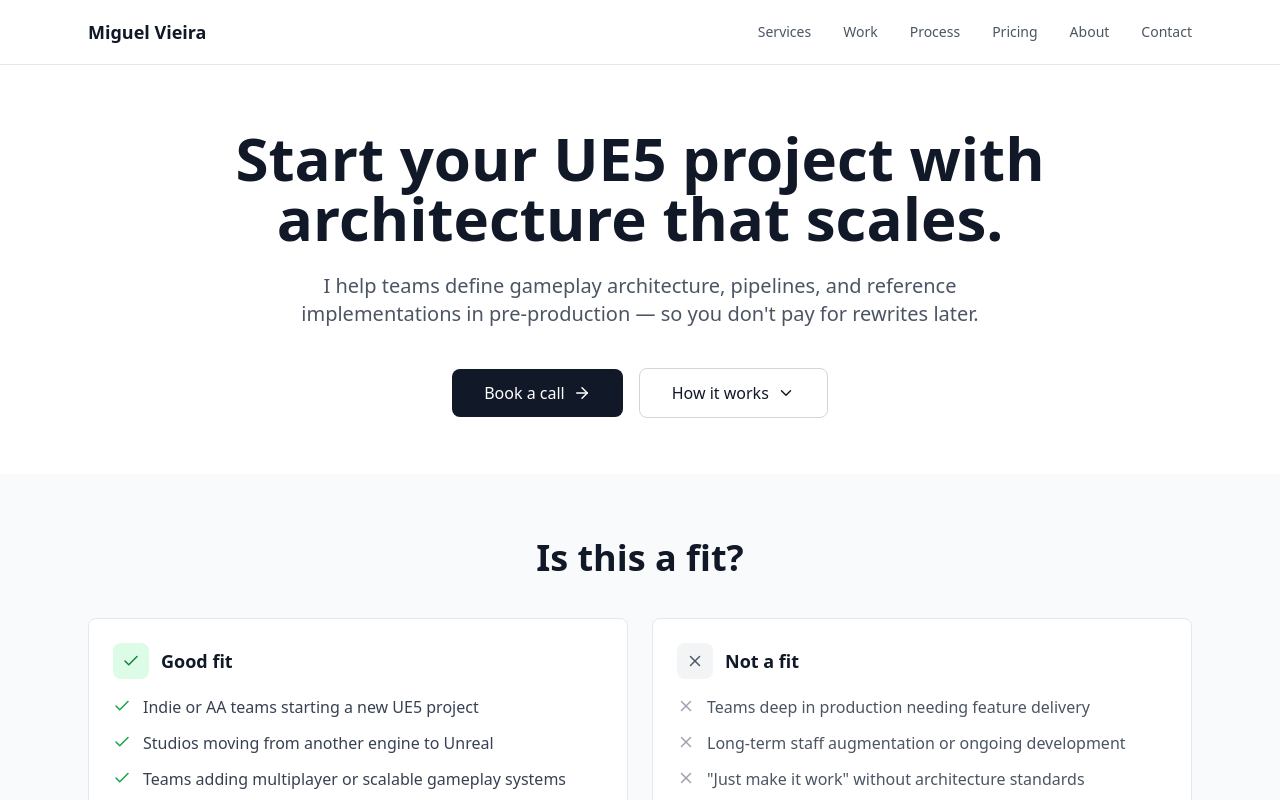
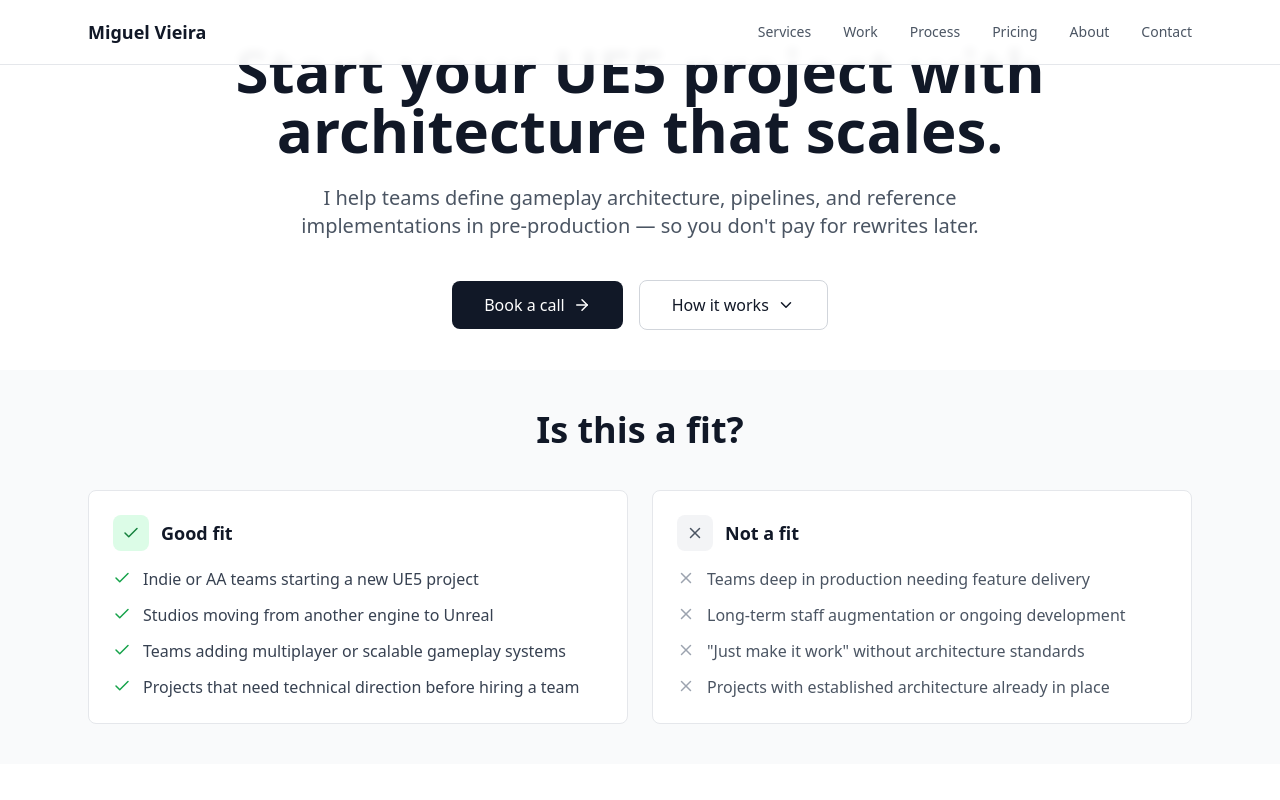
Before and after one commit to toamig/Pre-Production-Consulting, a React (Vite) app: page / in a window 1280 px wide. Shown: the top 800 px of the page. Built offline with nearby package versions, Linux system fonts and the light colour scheme.

Commit message:
Pin hero + fit sections to exactly fill 16:9 viewport below nav

```diff
--- a/src/components/Hero.tsx
+++ b/src/components/Hero.tsx
@@ -17,8 +17,8 @@ export default function Hero() {
   };
 
   return (
-    <section id="hero" className="pt-24 pb-12 md:pt-32 md:pb-14">
-      <div className="max-w-4xl mx-auto px-6 text-center">
+    <section id="hero" className="min-h-[calc(50vh-32px)] flex items-center">
+      <div className="max-w-4xl mx-auto px-6 text-center w-full py-10">
         <FadeIn>
           <h1 className="text-4xl md:text-5xl lg:text-6xl font-bold text-gray-900 mb-6 leading-tight">
             Start your UE5 project with architecture that scales.
--- a/src/components/WhoItsFor.tsx
+++ b/src/components/WhoItsFor.tsx
@@ -17,8 +17,8 @@ export default function WhoItsFor() {
   ];
 
   return (
-    <section id="fit" className="py-14 md:py-16 bg-gray-50">
-      <div className="max-w-6xl mx-auto px-6">
+    <section id="fit" className="min-h-[calc(50vh-32px)] flex items-center bg-gray-50">
+      <div className="max-w-6xl mx-auto px-6 w-full py-10">
         <FadeIn>
           <h2 className="text-3xl md:text-4xl font-bold text-gray-900 mb-10 text-center">
             Is this a fit?
```
